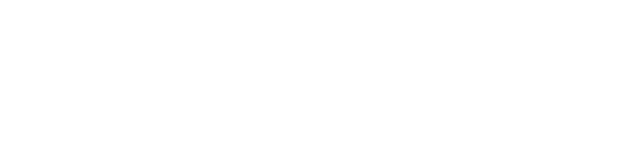
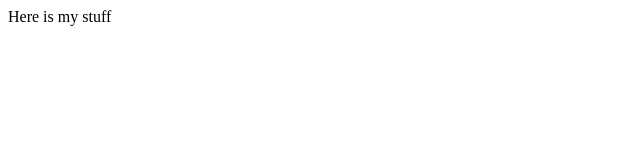
Before and after one commit to jdcoding/jdcoding.github.io, a plain HTML site: page index.html in a window 1280 px wide. Shown: the whole page, without its empty margins (0-640 px from the left). Drawn offline with Linux system fonts and the light colour scheme.

Commit message:
Update index.html

```diff
--- a/index.html
+++ b/index.html
@@ -1 +1,4 @@
 <!doctype html>
+ <html>
+Here is my stuff
+</html>
```
